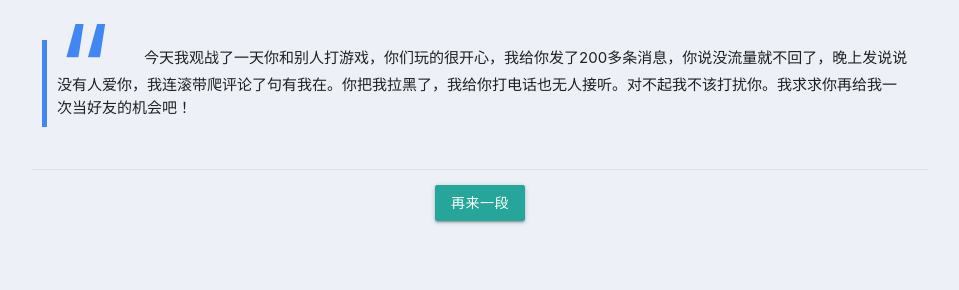
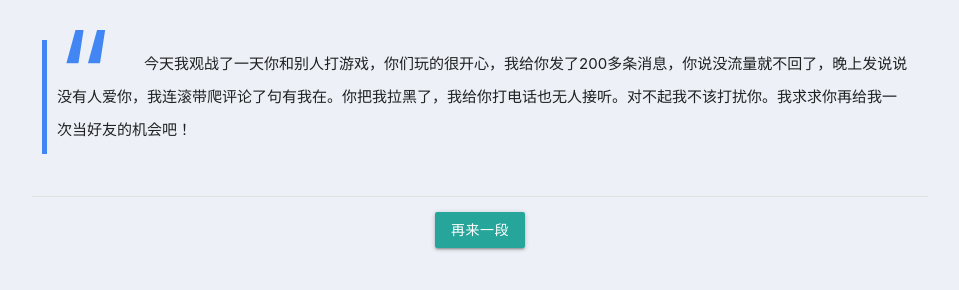
Before and after one commit to jingle1267/TianGou, a plain HTML site: page index.html in a window 1280 px wide. Shown: the part 196-486 px from the top of the page, without its empty margins (160-1119 px from the left). Drawn offline with nearby package versions, Linux system fonts and the light colour scheme; no server answers.

Commit message:
Upadte style.

```diff
--- a/style.css
+++ b/style.css
@@ -14,6 +14,7 @@ html, body{
 #quote{
     border-color: auto
     font-size:7em;
+    line-height: 2.2em;
 }
 #author{
     font-style: italic;
```
